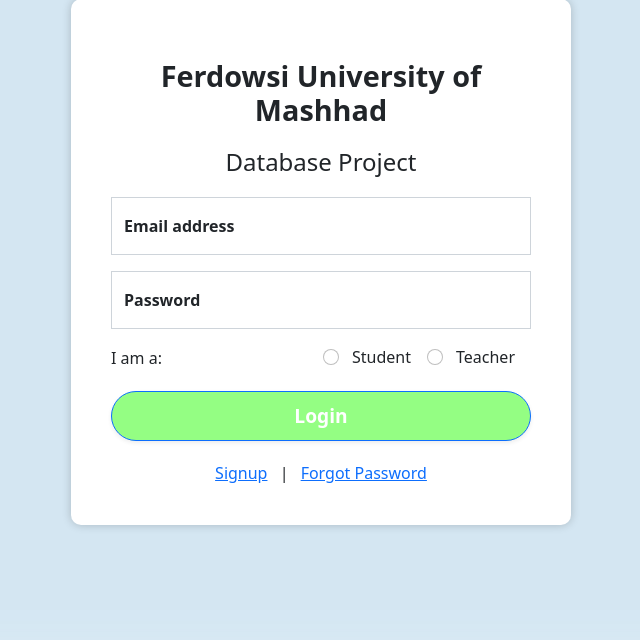
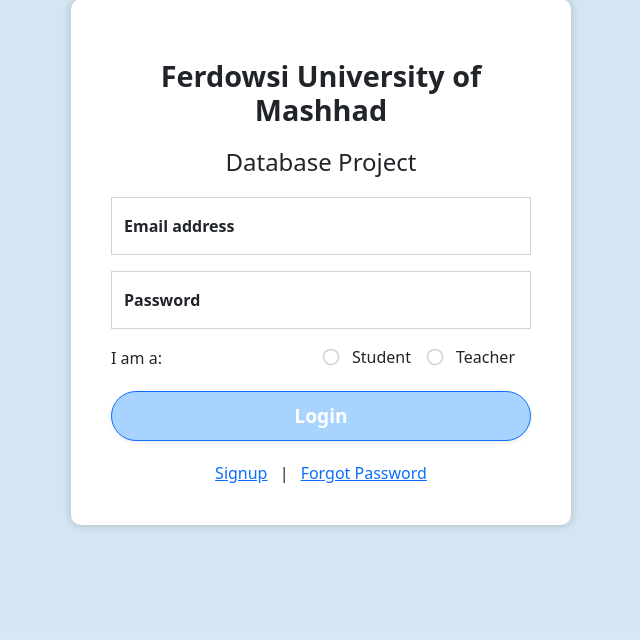
Before and after one commit to salehmhosseini/university_db_project, a Flask app: page / in a window 1280 px wide. Shown: the part 138-778 px from the top of the page, without its empty margins (319-959 px from the left). Run offline with Flask 3, Linux system fonts and the light colour scheme; some libraries are stand-ins or nearby versions.

Commit message:
new change

```diff
--- a/src/static/login_style.css
+++ b/src/static/login_style.css
@@ -48,7 +48,7 @@
    }
 
    .btn-primary {
-     background-color: #94fe83;
+     background-color: #a6d4ff;
      border-radius: 50px;
      padding: 10px 25px;
      font-size: 1.2rem;
```
